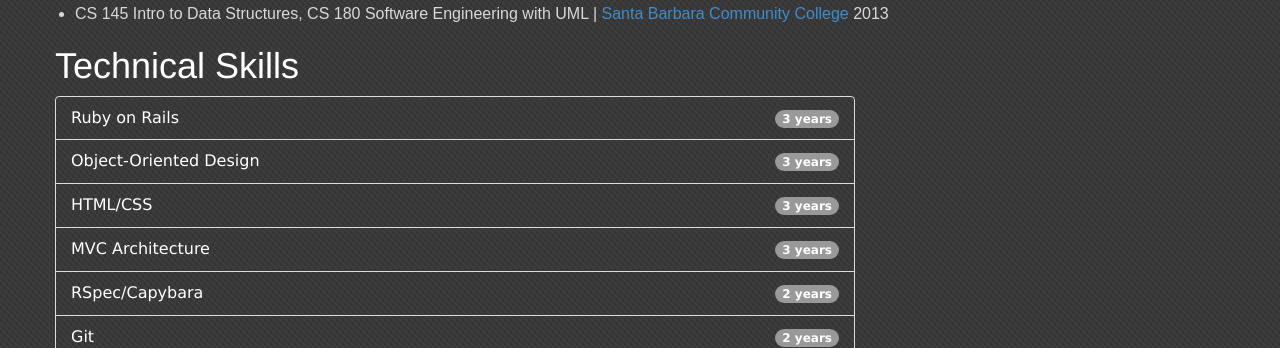
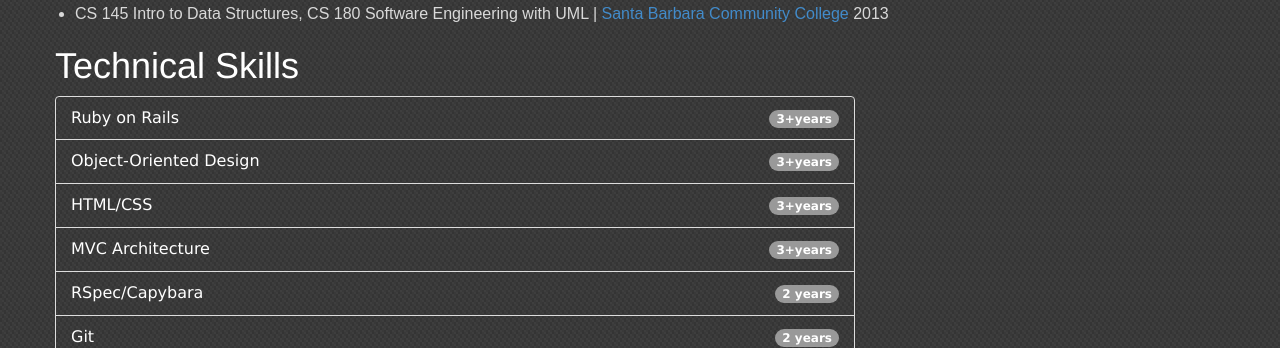
Before and after one commit to hktouw/website, a Jekyll site: the page built from resume/index.html, in a window 1280 px wide and 900 px high. Shown: the part 350-698 px from the top of the window. Built offline with Jekyll 4.4.1, drawn with Linux system fonts in a browser that asks for light colours; nearby versions of some CDN libraries.

Commit message:
Change some text and update resume

```diff
--- a/resume/index.html
+++ b/resume/index.html
@@ -21,16 +21,16 @@ layout: default
 
                 <ul class="list-group">
                   <li class="list-group-item">
-                    <span style=''>Ruby on Rails</span><span class="badge" style="margin-top:3px">3 years</span>
+                    <span style=''>Ruby on Rails</span><span class="badge" style="margin-top:3px">3+years</span>
                   </li>
                   <li class="list-group-item">
-                    <span style=''>Object-Oriented Design</span><span class="badge" style="margin-top:3px">3 years</span>
+                    <span style=''>Object-Oriented Design</span><span class="badge" style="margin-top:3px">3+years</span>
                   </li>
                   <li class="list-group-item">
-                    <span style=''>HTML/CSS</span><span class="badge" style="margin-top:3px">3 years</span>
+                    <span style=''>HTML/CSS</span><span class="badge" style="margin-top:3px">3+years</span>
                   </li>
                   <li class="list-group-item">
-                    <span style=''>MVC Architecture</span><span class="badge" style="margin-top:3px">3 years</span>
+                    <span style=''>MVC Architecture</span><span class="badge" style="margin-top:3px">3+years</span>
                   </li>
                   <li class="list-group-item">
                     <span style=''>RSpec/Capybara</span><span class="badge" style="margin-top:3px">2 years</span>
```
Also changed, not shown: index.html (+4 -7 lines), 4 other files.
